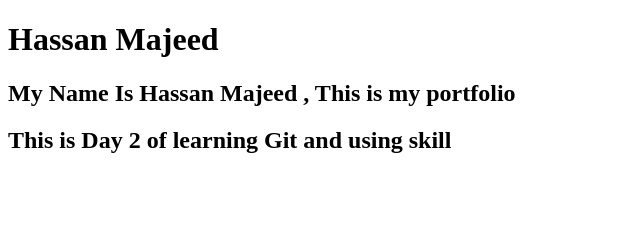
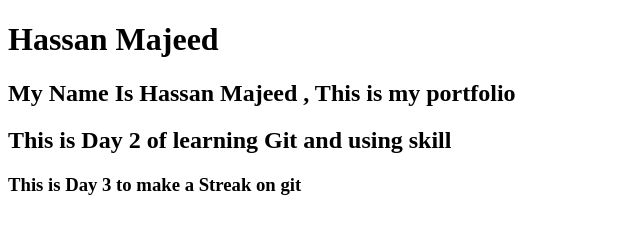
Before and after one commit to Rymtall/myrepo, a plain HTML site: page 1.html in a window 1280 px wide. Shown: the whole page, without its empty margins (0-640 px from the left). Drawn offline with Linux system fonts and the light colour scheme.

Commit message:
add info

```diff
--- a/1.html
+++ b/1.html
@@ -10,6 +10,7 @@
     <div class="info">
         <h2>My Name Is Hassan Majeed , This is my portfolio</h2>
         <h2>This is Day 2 of learning Git and using skill</h2>
+        <h3>This is Day 3 to make a Streak on git</h3>
     </div>
 </body>
 </html>
```
